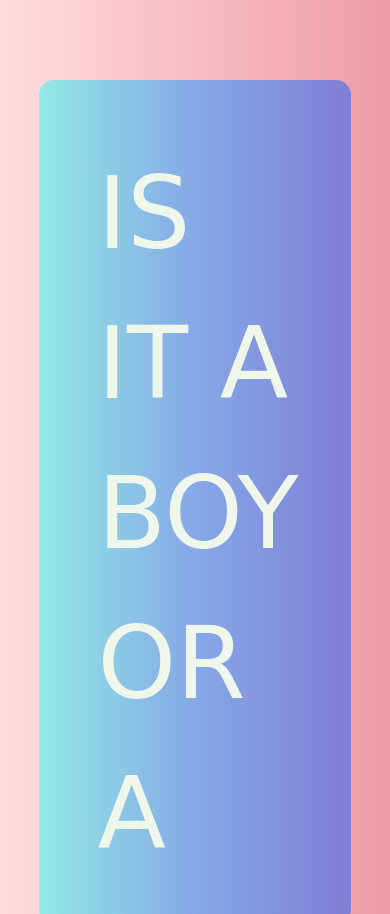
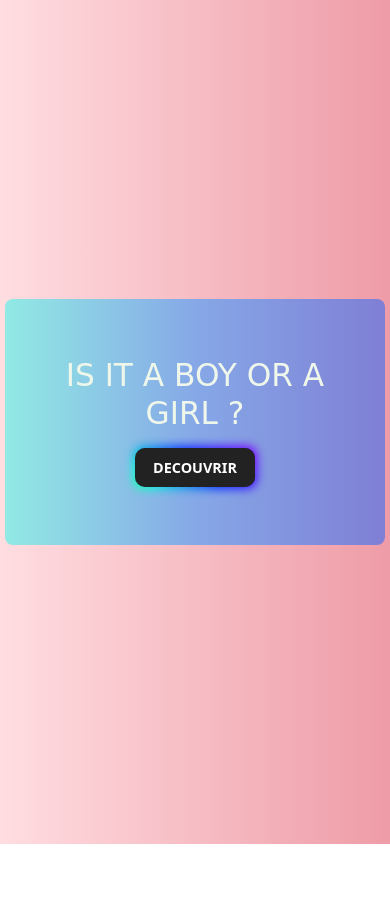
Before and after one commit to marinaT2/gender-reveal, a plain HTML site: page index.html in a window 390 px wide. Shown: the top 914 px of the page. After the commit the page ends 844 px from the top, so only its background shows below. Drawn offline with nearby package versions, Linux system fonts and the light colour scheme; a web font is replaced by a local one.

Commit message:
Make homepage responsive with flexible layouts and media queries

```diff
--- a/mystyle.css
+++ b/mystyle.css
@@ -1,25 +1,31 @@
-.milieu{
-margin-top: 80px;
-margin-bottom: 80px;
-margin-left: 10%;
-margin-right: 10%;
-background: #7F7FD5;  /* fallback for old browsers */
-background: -webkit-linear-gradient(to right, #91EAE4, #86A8E7, #7F7FD5);  /* Chrome 10-25, Safari 5.1-6 */
-background: linear-gradient(to right, #91EAE4, #86A8E7, #7F7FD5); /* W3C, IE 10+/ Edge, Firefox 16+, Chrome 26+, Opera 12+, Safari 7+ */
-
-
-border-radius: 15px;
-
-padding: 15%;
-
-
-height:100vh;
-}
 body{
    background: #ee9ca7;  /* fallback for old browsers */
 background: -webkit-linear-gradient(to right, #ffdde1, #ee9ca7);  /* Chrome 10-25, Safari 5.1-6 */
 background: linear-gradient(to right, #ffdde1, #ee9ca7); /* W3C, IE 10+/ Edge, Firefox 16+, Chrome 26+, Opera 12+, Safari 7+ */
+min-height: 100vh;
+margin: 0;
+padding: 0;
+display: flex;
+align-items: center;
+justify-content: center;
+}
 
+.milieu{
+margin: clamp(20px, 5vw, 80px) clamp(5%, 10vw, 10%);
+background: #7F7FD5;  /* fallback for old browsers */
+background: -webkit-linear-gradient(to right, #91EAE4, #86A8E7, #7F7FD5);  /* Chrome 10-25, Safari 5.1-6 */
+background: linear-gradient(to right, #91EAE4, #86A8E7, #7F7FD5); /* W3C, IE 10+/ Edge, Firefox 16+, Chrome 26+, Opera 12+, Safari 7+ */
+border-radius: 15px;
+padding: clamp(5%, 10vw, 15%);
+min-height: auto;
+width: 100%;
+max-width: 1200px;
+box-sizing: border-box;
+display: flex;
+flex-direction: column;
+align-items: center;
+justify-content: center;
+text-align: center;
 }
 
 .edu-qld-hand-milieu {
@@ -34,16 +40,17 @@ font-family: "Edu QLD Hand", cursive;
 font-optical-sizing: auto;
 font-weight: 500;
 font-style: normal;
-font-size:100px;
+font-size: clamp(2rem, 8vw, 100px);
 color: rgb(239, 247, 235);
-
+margin: 0 0 2rem 0;
+line-height: 1.2;
+word-wrap: break-word;
 }
 
 
 /* CSS */
 .decouvrir {
-
-  padding: 0.6em 2em;
+  padding: clamp(0.5em, 1.5vw, 0.6em) clamp(1.5em, 4vw, 2em);
   border: none;
   outline: none;
   color: rgb(255, 255, 255);
@@ -55,6 +62,12 @@ color: rgb(239, 247, 235);
   user-select: none;
   -webkit-user-select: none;
   touch-action: manipulation;
+  font-size: clamp(0.9rem, 2.5vw, 1.1rem);
+  font-weight: 600;
+  min-width: 150px;
+  width: auto;
+  max-width: 100%;
+  white-space: nowrap;
 }
 
 .decouvrir:before {
@@ -302,3 +315,54 @@ body.decouverte-page {
     color: #c77dff;
     padding: 2rem;
 }
+
+/* Media queries pour responsive */
+@media (max-width: 768px) {
+    .milieu {
+        margin: 10px 5%;
+        padding: 10% 5%;
+        border-radius: 10px;
+    }
+
+    .Isitaboyoragirl {
+        font-size: clamp(1.5rem, 10vw, 3rem);
+        margin-bottom: 1.5rem;
+    }
+
+    .decouvrir {
+        padding: 0.7em 1.5em;
+        font-size: 1rem;
+        min-width: 140px;
+    }
+}
+
+@media (max-width: 480px) {
+    .milieu {
+        margin: 5px;
+        padding: 15% 8%;
+        border-radius: 8px;
+    }
+
+    .Isitaboyoragirl {
+        font-size: clamp(1.2rem, 8vw, 2.5rem);
+        margin-bottom: 1rem;
+    }
+
+    .decouvrir {
+        padding: 0.6em 1.2em;
+        font-size: 0.9rem;
+        min-width: 120px;
+    }
+}
+
+@media (orientation: landscape) and (max-height: 500px) {
+    .milieu {
+        padding: 5% 10%;
+        margin: 10px 5%;
+    }
+
+    .Isitaboyoragirl {
+        font-size: clamp(1.5rem, 6vw, 3rem);
+        margin-bottom: 1rem;
+    }
+}
```
Also changed, not shown: 1 other file.
